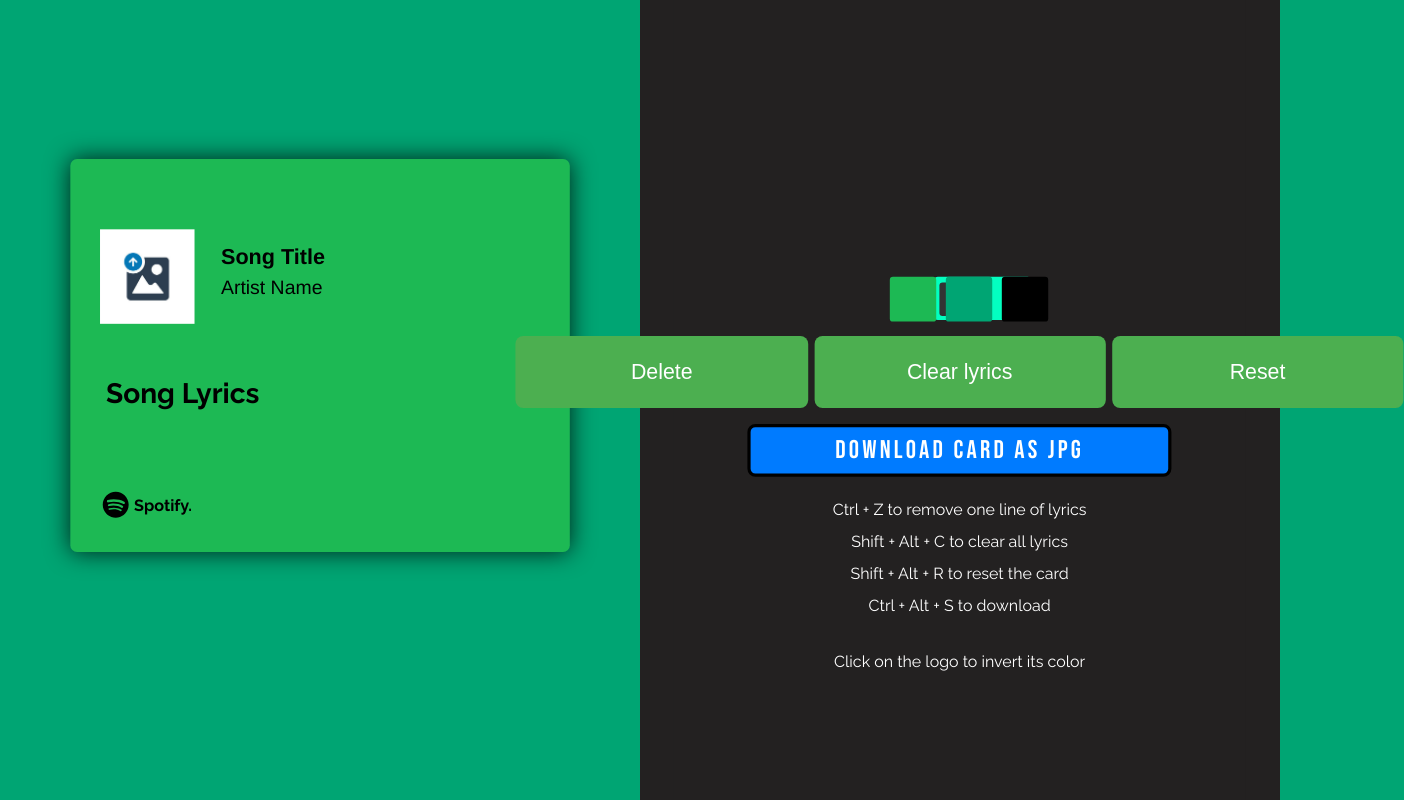
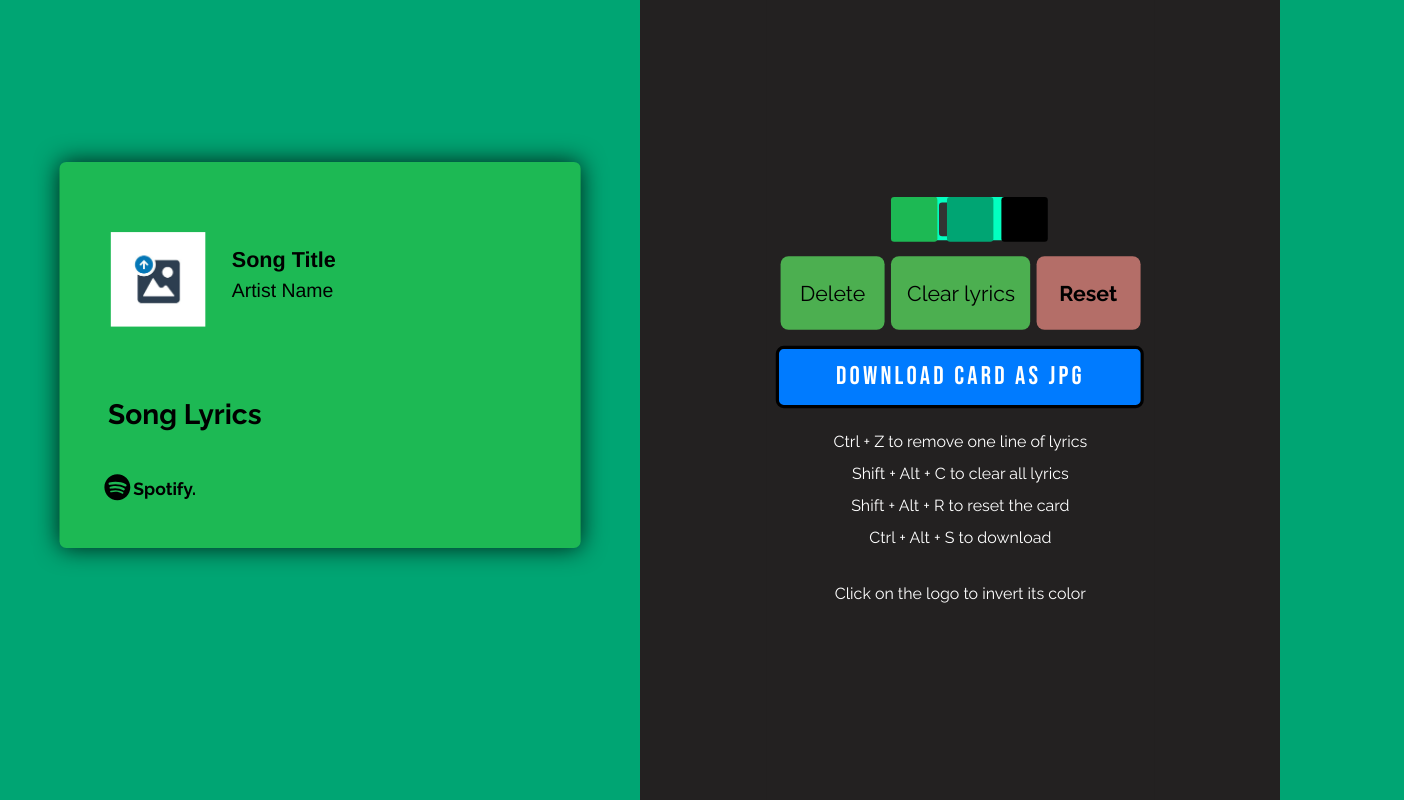
Before and after one commit to Peace1820/SpotiLyric-It-, a plain HTML site: page index.html in a window 1280 px wide. Shown: the top 800 px of the page, 1404 px wide, since content can reach past the window. Drawn offline with nearby package versions, Linux system fonts and the light colour scheme; a script that the page names is missing; a web font is replaced by a local one.

Commit message:
Update SpotiLyric.css
Updated styling to match new layout

```diff
--- a/SpotiLyric.css
+++ b/SpotiLyric.css
@@ -45,8 +45,12 @@ body {
   border-radius: 5px;
   box-shadow: 0px 0px 18px rgba(0, 0, 0, 0.811);
   width: 300px;
-  margin-bottom: 10px;
+  margin-bottom: 15px;
   z-index: 2;
+}
+
+.card-content {
+  margin-left: 16px;
 }
 
 /* Desktop styles */
@@ -75,6 +79,7 @@ body {
     transform: scale(1.6) !important;
     z-index: 2;
     max-height: 600px;
+    margin-top: -150px !important;
 
   }
 
@@ -152,11 +157,6 @@ p {
   font-family: Helvetica;
 }
 
-#lyrics:focus {
-  outline: white solid 1px;
-  border-radius: 2px;
-}
-
 .album-img img {
   width: 70px;
   height: 70px;
@@ -173,15 +173,14 @@ p {
 
 #lyrics,
 #lyrics p {
-  padding: 0.6rem 0 1.7rem 0.3rem;
+  padding: 9.6px 0 5px 0px;
   color: black;
   font-family: "Raleway";
   font-weight: bold;
   font-size: 1.3rem;
-  padding: 0.2rem;
-  line-height: 1.8rem;
+  line-height: 30px;
   text-align: left;
-  margin-bottom: 28px;
+  margin-bottom: 12px;
 }
 
 .logo {
@@ -189,15 +188,14 @@ p {
   height: 10px;
   width: 75px;
   align-items: center;
-  margin-left: 5px;
-  margin-bottom: 10px;
+  margin-bottom: 20px;
   color: rgb(93, 167, 76);
 }
 
 #logo-text {
   color: rgb(0, 0, 0);
   font-family: "Raleway";
-  font-size: 12px;
+  font-size: 13px;
   font-weight: bold;
   margin-left: 5px;
   margin-right: 10px;
@@ -247,16 +245,27 @@ form {
 }
 
 .input-container button {
-  width: 55%;
-  padding: 15px 30px;
+  font-family: 'Raleway';
+  width: 30%;
+  padding: 15px 10px;
   margin: 2px;
   border: none;
   border-radius: 5px;
   background-color: #4caf50;
-  color: #fff;
+  color: black;
   cursor: pointer;
   flex-shrink: 0;
   text-wrap: nowrap;
+  text-align: center;
+}
+
+#button5 {
+  width: 40%;
+}
+
+#button6 {
+  background-color: #b46e68;
+  font-weight: bold;
 }
 
 .large-buttons {
@@ -340,6 +349,7 @@ form {
 .color-pickers {
   display: flex;
   gap: 8px;
+  margin-top: 1px;
   position: relative;
 
 }
@@ -347,9 +357,8 @@ form {
 #color-square,
 #color-square2,
 #color-square3 {
-
   height: 28px;
-  width: 29px;;
+  width: 29px;
   border-radius: 2px;
   position: absolute;
   z-index: 10;
@@ -368,7 +377,7 @@ form {
 
 #color-square3 {
   background-color: black;
-  left: 67.95px;
+  left: 68px;
 }
 
 
@@ -376,11 +385,12 @@ form {
 .download-button-container {
   display: flex;
   justify-content: center;
-  align-items: center;
+
 }
 
 .download-button-container button {
-  padding: 5px;
+  width: 230px;
+  padding: 8px;
   background-color: #007bff;
   color: white;
   border: black solid 2px;
@@ -390,7 +400,7 @@ form {
   font-family: "Bebas Neue";
   font-size: 16px;
   letter-spacing: 2px;
-  width: 265px;
+
 }
 
 .download-button-container button:hover {
@@ -400,3 +410,13 @@ form {
 .guide p {
   display: none;
 }
+
+.guide .invert {
+  display: block;
+  font-family: 'Raleway';
+  font-size: 10px;
+  color: white;
+  text-align: center;
+  margin-top: 8px;
+  line-height: 20px;
+}
```
